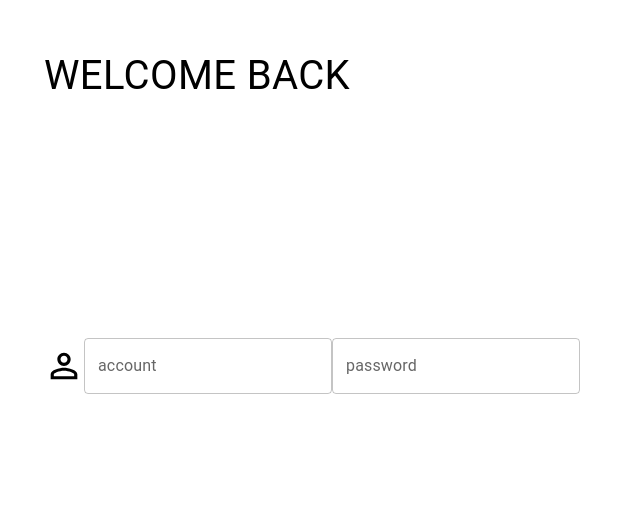
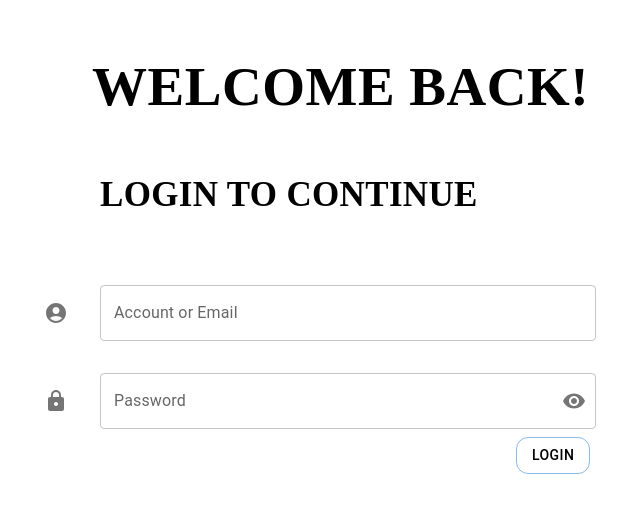
Before and after one commit to hanklin0804/SmartFaucetWeb, a Next.js app: page / in a window 1280 px wide. Shown: the part 114-626 px from the top of the page, without its empty margins (320-960 px from the left). Built offline with nearby package versions, Linux system fonts and the light colour scheme.

Commit message:
LoginPage_ver1

```diff
--- a/app/page.js
+++ b/app/page.js
@@ -3,22 +3,146 @@ import * as React from 'react';
 import { Container } from '@mui/material';
 import Typography from '@mui/material/Typography';
 import TextField from '@mui/material/TextField';
-import PersonOutlineIcon from '@mui/icons-material/PersonOutline';
-// import theme from './theme';
+import LockIcon from '@mui/icons-material/Lock';
+import Box from '@mui/material/Box';
+import AccountCircle from '@mui/icons-material/AccountCircle';
+import FormControl from '@mui/material/FormControl';
+import InputAdornment from '@mui/material/InputAdornment';
+import InputLabel from '@mui/material/InputLabel';
+import OutlinedInput from '@mui/material/OutlinedInput';
+import IconButton from '@mui/material/IconButton';
+import Visibility from '@mui/icons-material/Visibility';
+import VisibilityOff from '@mui/icons-material/VisibilityOff';
+import Button from '@mui/material/Button';
+
 export default function LoginPage() {
+    const [showPassword, setShowPassword] = React.useState(false);
+
+    const handleClickShowPassword = () => setShowPassword((show) => !show);
+    const handleMouseDownPassword = (event) => {
+        event.preventDefault();
+    };
     return (
         <main>
             <Container maxWidth="sm">
-                <Typography sx={{ fontSize: 40, my: 20 }}>WELCOME BACK</Typography>
-                <br></br>
-                <br></br>
-                <br></br>
-                <br></br>
-                <PersonOutlineIcon sx={{ fontSize: 40, my: 1 }}></PersonOutlineIcon>
-                <TextField id="outlined-basic" label="account" variant="outlined" />
-                <TextField id="outlined-basic" label="password" variant="outlined" />
+                <Typography
+                    sx={{
+                        fontSize: {
+                            lg: 55,
+                            md: 50,
+                            sm: 40,
+                            xs: 35
+                        },
+                        ml: {
+                            lg: 6,
+                            md: 6,
+                            sm: 5,
+                            xs: 3,
+                        },
+                        mt: 20,
+                        fontWeight: 700,
+                        fontFamily: "Prompt"
+                    }}
+                >WELCOME BACK!</Typography>
 
+
+                <Typography
+                    sx={{
+                        fontSize: {
+                            lg: 35,
+                            md: 30,
+                            sm: 20,
+                            xs: 15
+                        },
+                        ml: {
+                            lg: 7,
+                            md: 7,
+                            sm: 6,
+                            xs: 4,
+                        },
+                        mt: 5,
+                        fontWeight: 700,
+                        fontFamily: "Prompt"
+                    }}
+                >LOGIN TO CONTINUE</Typography>
+
+                <Box sx={{ display: 'flex', alignItems: 'flex-end' }}>
+                    <AccountCircle sx={{ color: 'action.active', mr: 1, mb: 2, mt: 10 }} />
+                    <TextField
+                        id="input-account"
+                        label="Account or Email"
+                        variant="outlined"
+                        sx={{
+                            width: {
+                                lg: '500px',
+                                md: '450px',
+                                sm: '350px',
+                                xs: '250px',
+                            },
+                            ml: {
+                                lg: 3,
+                                md: 3,
+                                sm: 2,
+                                xs: 1,
+                            },
+
+                        }} />
+                </Box>
+                <Box sx={{ display: 'flex', alignItems: 'flex-end', mt: 3 }}>
+                    <LockIcon sx={{
+                        color: 'action.active',
+                        mr: {
+                            lg: 3,
+                            md: 3,
+                            sm: 2,
+                            xs: 1,
+                        },
+                        mb: 3,
+                    }}></LockIcon>
+                    <FormControl sx={{ m: 1, width: '25ch' }} variant="outlined">
+                        <InputLabel htmlFor="outlined-adornment-password">Password</InputLabel>
+                        <OutlinedInput
+                            id="outlined-adornment-password"
+                            type={showPassword ? 'text' : 'password'}
+                            endAdornment={
+                                <InputAdornment position="end">
+                                    <IconButton
+                                        aria-label="toggle password visibility"
+                                        onClick={handleClickShowPassword}
+                                        onMouseDown={handleMouseDownPassword}
+                                        edge="end"
+                                    >
+                                        {showPassword ? <VisibilityOff /> : <Visibility />}
+                                    </IconButton>
+                                </InputAdornment>
+                            }
+                            label="Password"
+                            sx={{
+                                width: {
+                                    lg: '496px',
+                                    md: '450px',
+                                    sm: '350px',
+                                    xs: '250px',
+                                },
+
+                            }}
+                        />
+                    </FormControl>
+                </Box>
+                <Button
+                    variant="outlined"
+
+                    sx={{
+                        color: "#000000",
+                        borderRadius: 3,
+                        ml: {
+                            lg: 59,
+                            md: 54,
+                            sm: 40,
+                            xs: 27,
+                        },
+                    }}>Login</Button>
             </Container>
-        </main>
+        </main >
     );
 }
```
